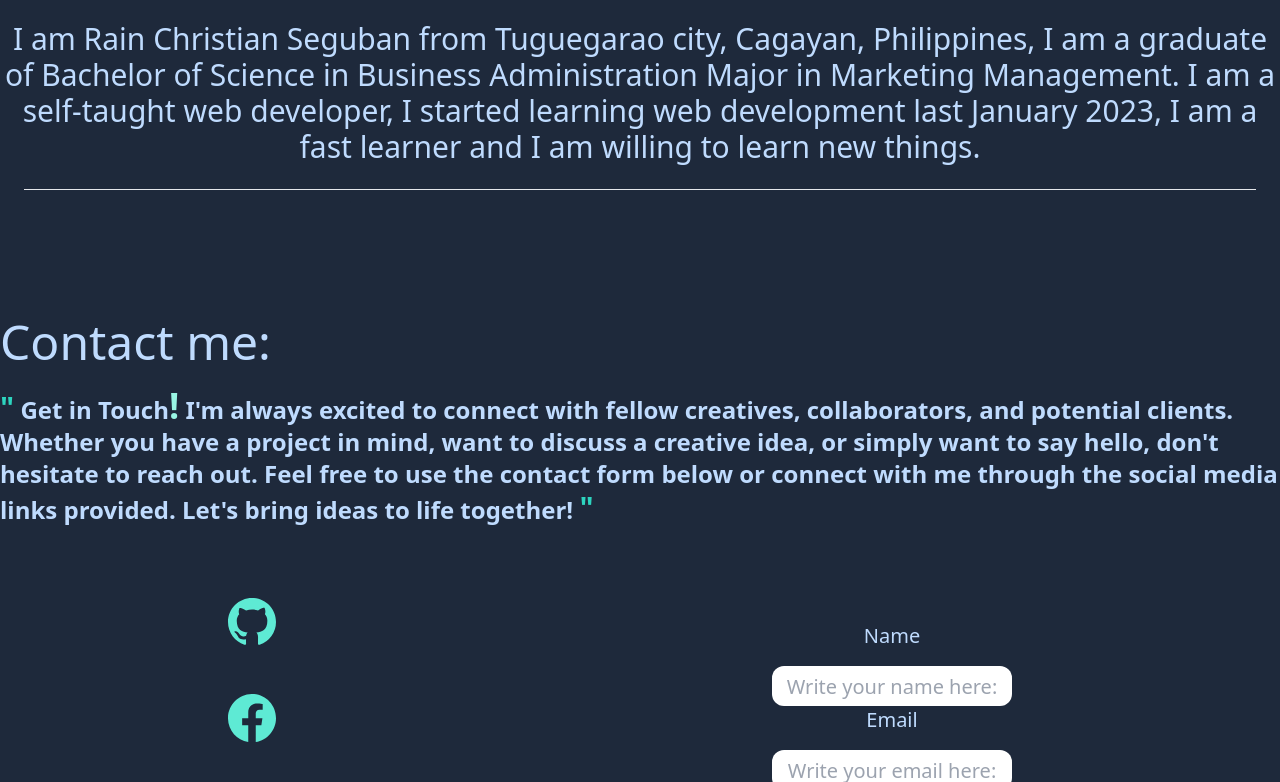
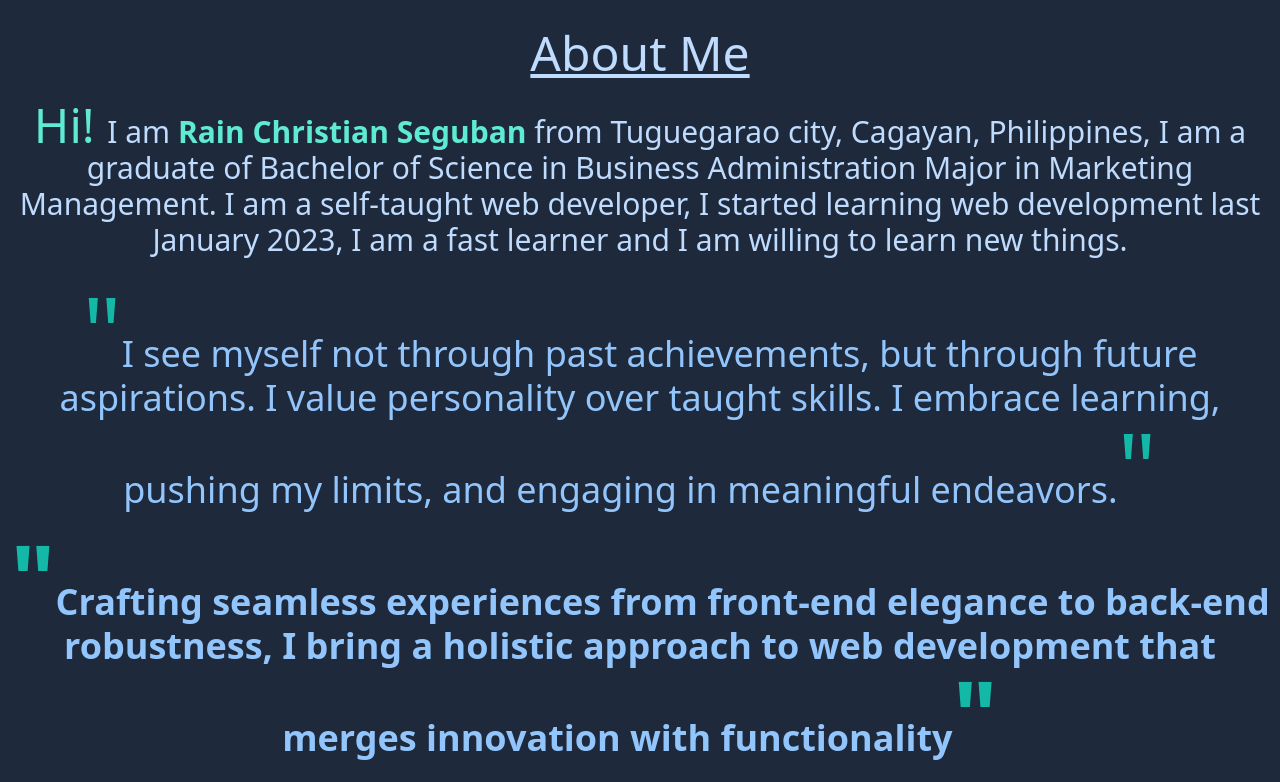
Before and after one commit to R8nDr0p/Rain_Portfolio, a React (Vite) app: page / in a window 1280 px wide. Shown: the part 2518-3300 px from the top of the page. Built offline with nearby package versions, Linux system fonts and the light colour scheme.

Commit message:
added more stuff in about and made it more personal

```diff
--- a/src/components/About.jsx
+++ b/src/components/About.jsx
@@ -2,21 +2,40 @@ import React from "react";
 
 const About = () => {
   return (
-    <section className="bg-slate-800">
-      <div className="container mx-auto">
+    <section id="about-section" className="bg-slate-800 pt-20">
+      <div className="container mx-auto pb-20">
         <div className="row flex flex-col gap-6">
           <div className="row">
             <h1 className="text-center text-5xl text-blue-200 underline bg-slate-800">
               About Me
             </h1>
           </div>
-          <div className="row">
+          <div className="row pb-20">
             <p className="text-center text-3xl text-blue-200 ">
-              I am Rain Christian Seguban from Tuguegarao city, Cagayan,
-              Philippines, I am a graduate of Bachelor of Science in Business
-              Administration Major in Marketing Management. I am a self-taught
-              web developer, I started learning web development last January
-              2023, I am a fast learner and I am willing to learn new things.
+              <span className={`text-5xl text-teal-300`}>Hi! </span>I am{" "}
+              <span className="font-bold text-teal-300">
+                Rain Christian Seguban
+              </span>{" "}
+              from Tuguegarao city, Cagayan, Philippines, I am a graduate of
+              Bachelor of Science in Business Administration Major in Marketing
+              Management. I am a self-taught web developer, I started learning
+              web development last January 2023, I am a fast learner and I am
+              willing to learn new things.
+            </p>
+            <br />
+            <p className="text-center text-4xl text-blue-300">
+              <span className="text-8xl text-teal-500">"</span>I see myself not
+              through past achievements, but through future aspirations. I value
+              personality over taught skills. I embrace learning, pushing my
+              limits, and engaging in meaningful endeavors.
+              <span className="text-8xl text-teal-500">"</span>
+            </p>
+            <p className="text-4xl text-blue-300 pt-4 text-center font-bold">
+              <span className="text-8xl text-teal-500">"</span>Crafting seamless
+              experiences from front-end elegance to back-end robustness, I
+              bring a holistic approach to web development that merges
+              innovation with functionality
+              <span className="text-8xl text-teal-500">"</span>
             </p>
           </div>
           <hr className="mx-6" />
```
